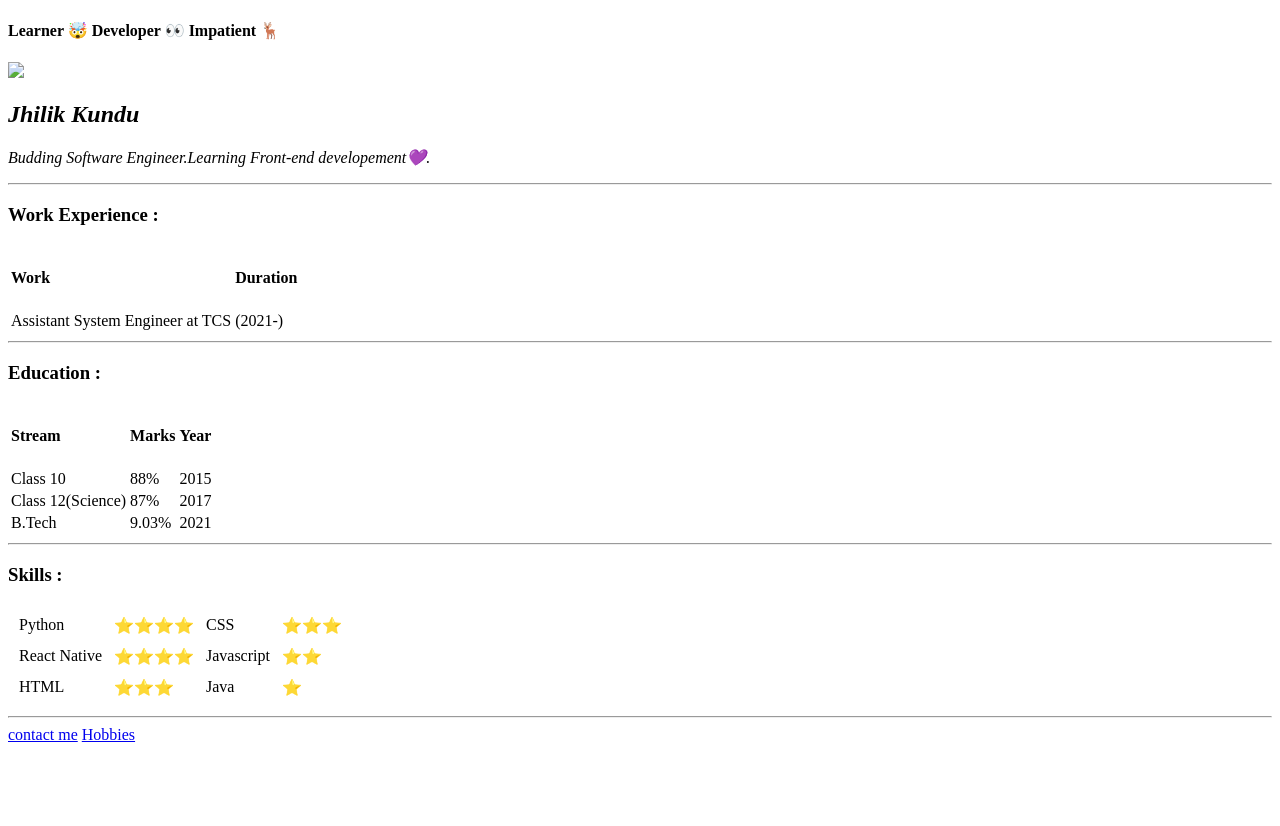
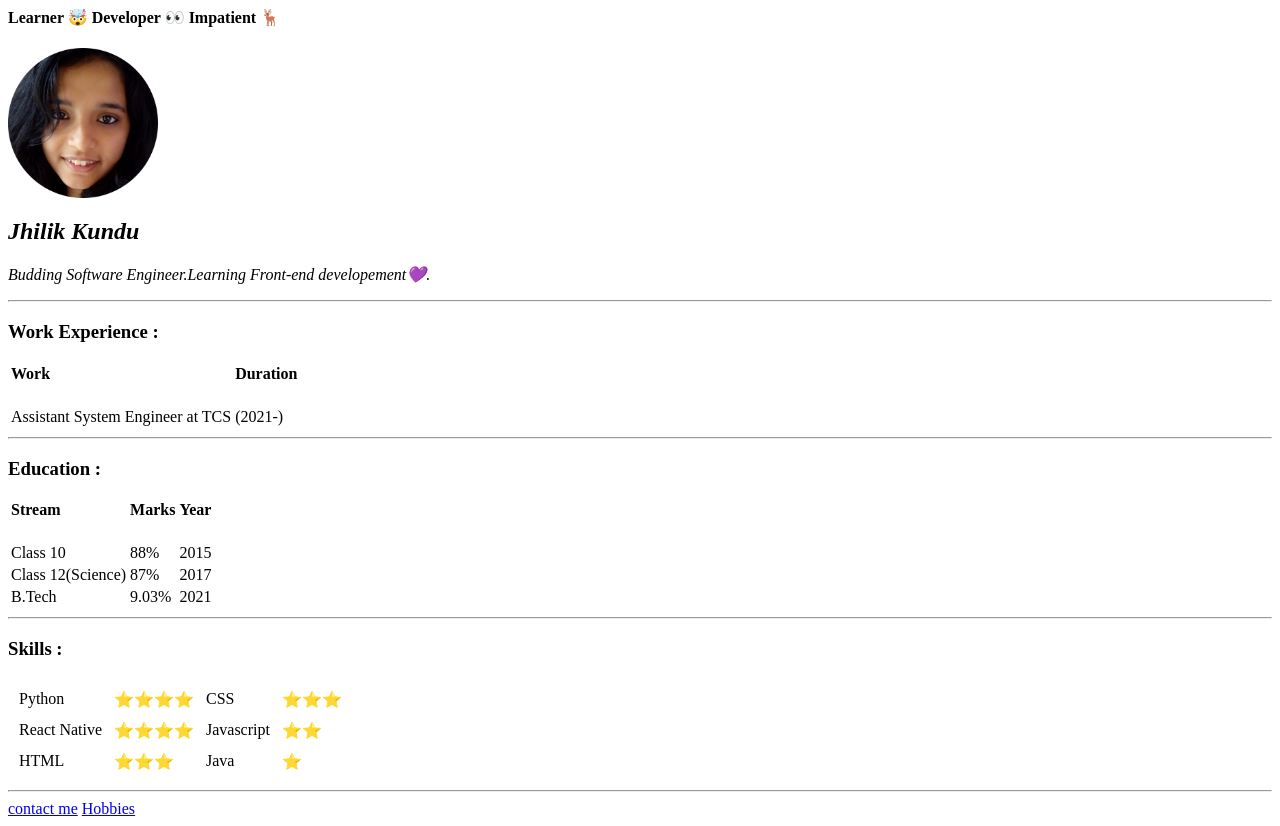
Before and after one commit to jhilikkundu/Personalweb, a plain HTML site: page index.html in a window 1280 px wide. Before the commit the page ends 800 px from the top, so only its background shows below. Drawn offline with Linux system fonts and the light colour scheme.

Commit message:
updated image source

```diff
--- a/index.html
+++ b/index.html
@@ -1,4 +1,3 @@
-<!DOCTYPE html>
 <html lang="en">
 <head>
     <meta charset="UTF-8">
@@ -12,10 +11,10 @@
         <h4>Learner 🤯 Developer 👀 Impatient 🦌</h4>
     </div>
     <div>
-        <img src="../asset/myphoto-circle.png" height="150">
+        <img src="myphoto-circle.png" height="150">
         <h2><i>Jhilik Kundu</i></h2>
         <p><em>Budding Software Engineer.Learning Front-end developement💜.</em></p>
-        <!-- <p>Exploring and learning a lot of frameworks & tools with 🍫 & 🧘.</p> -->
+
         <hr>
     </div>
     <h3>Work Experience :</h3>
```
